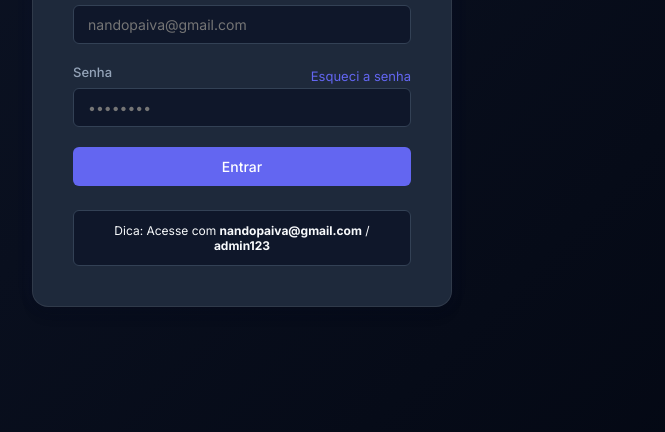
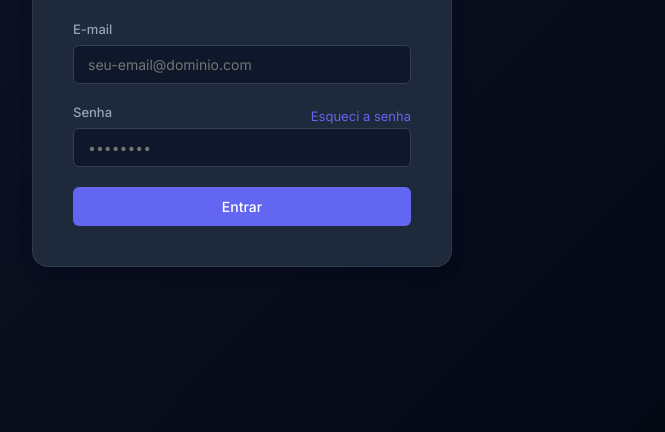
Before and after one commit to nandopaivab/inando, a website: page public/index.html in a window 1280 px wide. Shown: the part 368-800 px from the top of the page, without its empty margins (398-1063 px from the left). Drawn offline with nearby package versions, Linux system fonts and the light colour scheme.

Commit message:
chore: remove 2fa hint text on login page

```diff
--- a/public/index.html
+++ b/public/index.html
@@ -40,7 +40,7 @@
         <div class="form-group">
           <label for="login-email">E-mail</label>
           <div class="input-wrapper">
-            <input type="email" id="login-email" required placeholder="nandopaiva@gmail.com">
+            <input type="email" id="login-email" required placeholder="seu-email@dominio.com">
           </div>
         </div>
         <div class="form-group">
@@ -53,9 +53,6 @@
           </div>
         </div>
         <button type="submit" class="btn btn-primary btn-block">Entrar</button>
-        <div class="auth-footer-info">
-          <p>Dica: Acesse com <strong>nandopaiva@gmail.com</strong> / <strong>admin123</strong></p>
-        </div>
       </form>
 
       <!-- 2FA Form View (Simulated) -->
@@ -67,7 +64,7 @@
         <p class="description">Digite o código de verificação enviado para o seu aplicativo autenticador.</p>
         <div class="form-group">
           <label for="2fa-code">Código de Segurança</label>
-          <input type="text" id="2fa-code" maxlength="6" pattern="[0-9]*" inputmode="numeric" required placeholder="Digite o código (123456 para testes)" autocomplete="one-time-code">
+          <input type="text" id="2fa-code" maxlength="6" pattern="[0-9]*" inputmode="numeric" required placeholder="Digite o código" autocomplete="one-time-code">
         </div>
         <button type="submit" class="btn btn-primary btn-block">Verificar e Entrar</button>
         <button type="button" id="btn-cancel-2fa" class="btn btn-ghost btn-block">Voltar para o login</button>
```
